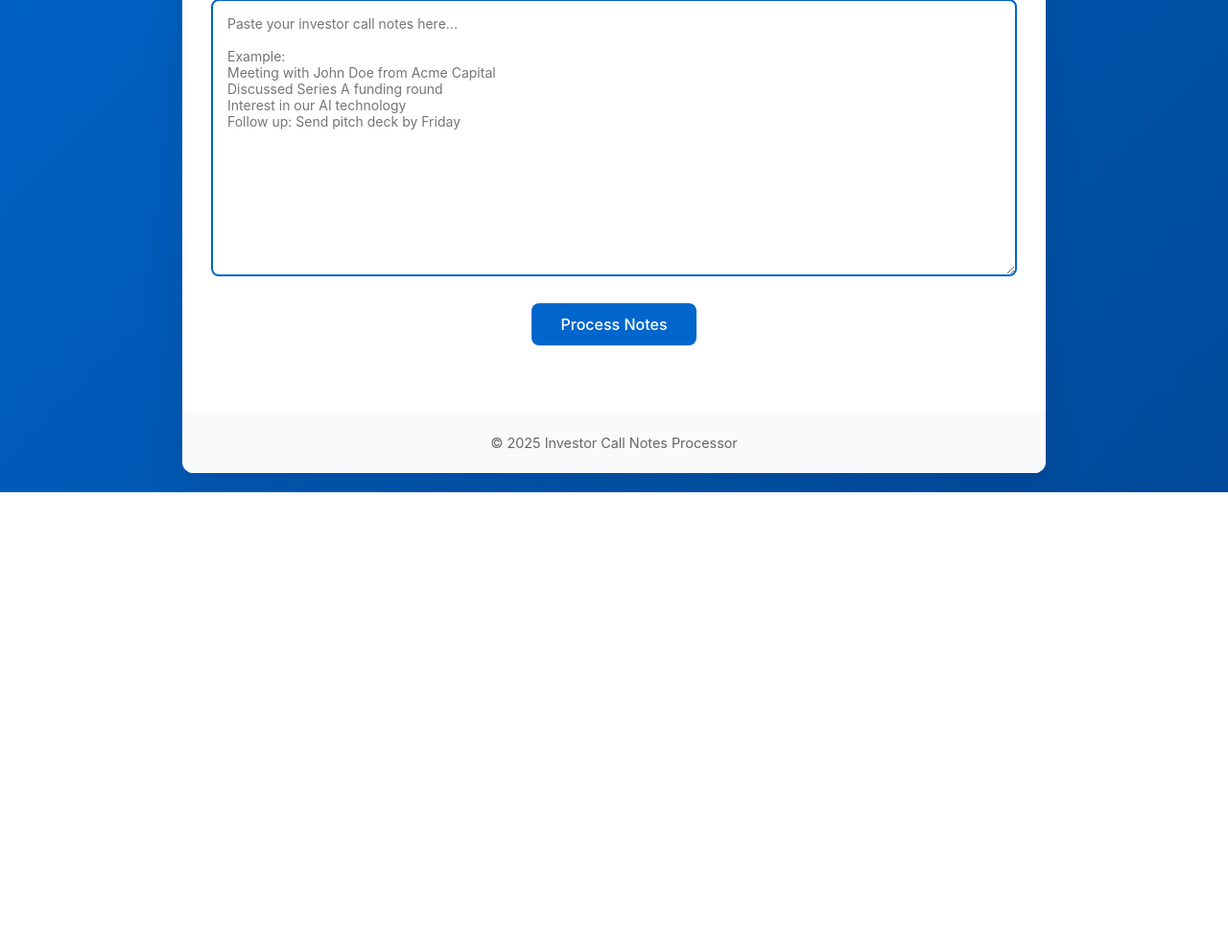
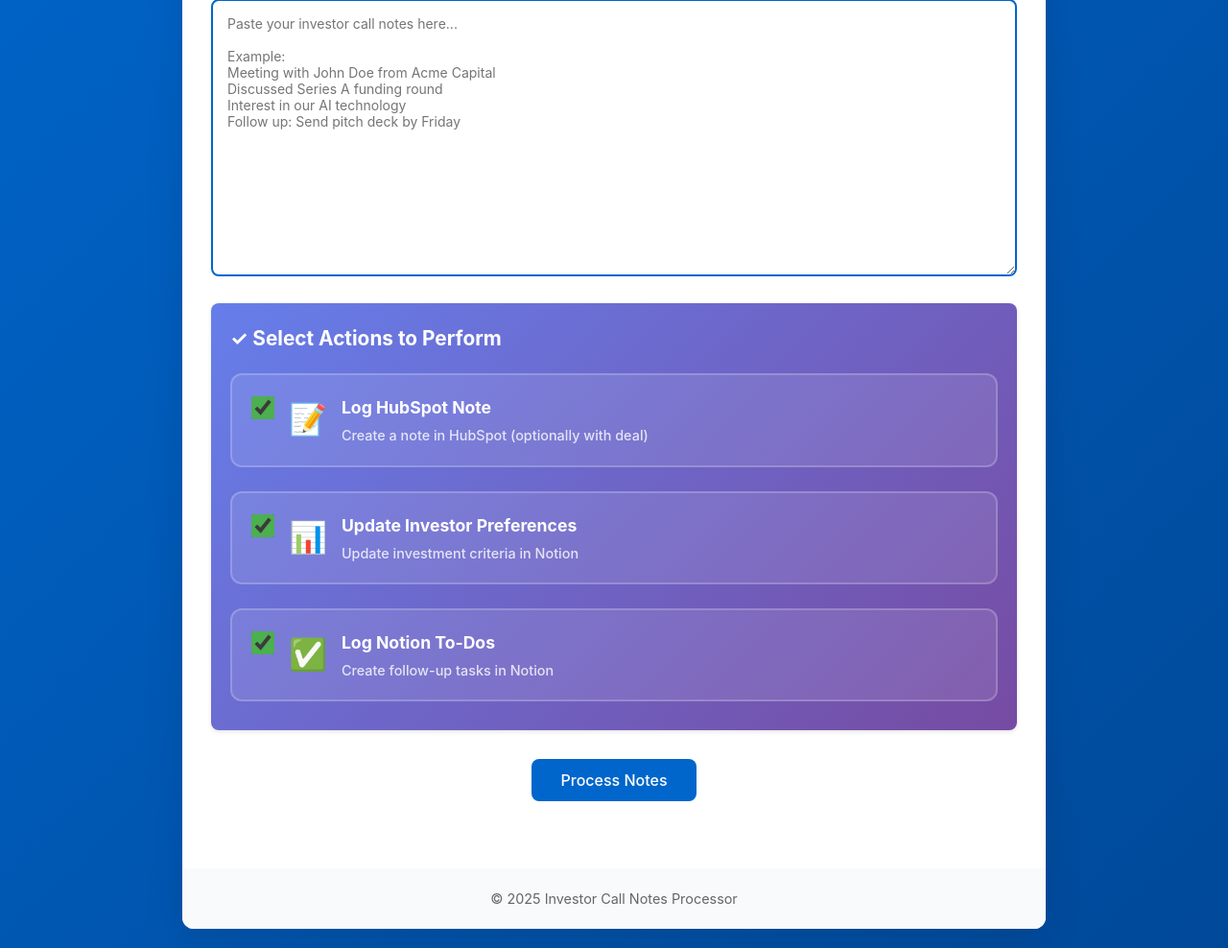
Before and after one commit to backwardstail/notion-hubspot-connector, a Flask app: page / in a window 1280 px wide. Shown: the part 332-1320 px from the top of the page at 96% size. Before the commit the page ends 845 px from the top, so only its background shows below. Run offline with Flask 3, Linux system fonts and the light colour scheme; some libraries are stand-ins or nearby versions.

Commit message:
working version with selectors on front end

```diff
--- a/app.py
+++ b/app.py
@@ -67,10 +67,22 @@ def process_notes():
         if not notes:
             return jsonify({'error': 'Notes cannot be empty'}), 400
 
+        # Get action flags from frontend
+        actions = data.get('actions', {})
+        enable_hubspot_note = actions.get('enable_hubspot_note', True)
+        enable_investor_prefs = actions.get('enable_investor_prefs', True)
+        enable_todos = actions.get('enable_todos', True)
+
         logger.info(f"Processing notes with length: {len(notes)}")
+        logger.info(f"Actions enabled - HubSpot: {enable_hubspot_note}, Investor Prefs: {enable_investor_prefs}, TODOs: {enable_todos}")
 
         # STEP 1: Parse notes with Claude
-        parse_result = parse_meeting_notes(notes, ANTHROPIC_API_KEY)
+        parse_result = parse_meeting_notes(
+            notes,
+            ANTHROPIC_API_KEY,
+            parse_preferences=enable_investor_prefs,
+            parse_todos=enable_todos
+        )
 
         if not parse_result['success']:
             return jsonify({'error': f'Failed to parse notes: {parse_result["error"]}'}), 500
@@ -512,9 +524,9 @@ def confirm_and_execute():
         else:
             logger.warning(f"Cannot construct HubSpot URL - contact_id: {contact_id}, HUBSPOT_PORTAL_ID: {HUBSPOT_PORTAL_ID}")
 
-        # Validate contact_id only if HubSpot is not skipped
-        if not skip_hubspot and not contact_id:
-            return jsonify({'error': 'No contact_id provided'}), 400
+        # Validate that we have at least contact_id or deal_id if HubSpot is not skipped
+        if not skip_hubspot and not contact_id and not deal_id:
+            return jsonify({'error': 'Either contact_id or deal_id must be provided'}), 400
 
         logger.info(f"Executing updates - HubSpot Action: {hubspot_action}, Investor Prefs: {not skip_investor_prefs}, Create TODOs: {len(todos) > 0}")
 
--- a/static/script.js
+++ b/static/script.js
@@ -175,6 +175,32 @@ dealDropdown.addEventListener('change', handleDealSelection);
 searchDealsBtn.addEventListener('click', handleSearchDeals);
 dealSearchDropdown.addEventListener('change', handleDealSearchSelection);
 
+// Master action checkbox event listeners
+const enableHubspotNoteCheckbox = document.getElementById('enable-hubspot-note');
+const enableInvestorPrefsCheckbox = document.getElementById('enable-investor-prefs');
+const enableTodosCheckbox = document.getElementById('enable-todos');
+
+if (enableHubspotNoteCheckbox) {
+    enableHubspotNoteCheckbox.addEventListener('change', (e) => {
+        // Optionally toggle HubSpot sections visibility
+        updateExecutionSummary();
+    });
+}
+
+if (enableInvestorPrefsCheckbox) {
+    enableInvestorPrefsCheckbox.addEventListener('change', (e) => {
+        // Optionally toggle investor prefs sections visibility
+        updateExecutionSummary();
+    });
+}
+
+if (enableTodosCheckbox) {
+    enableTodosCheckbox.addEventListener('change', (e) => {
+        // Optionally toggle todos sections visibility
+        updateExecutionSummary();
+    });
+}
+
 // Notion checkbox event listeners
 updateInvestorPrefsCheckbox.addEventListener('change', handleInvestorPrefsCheckboxChange);
 createTodosCheckbox.addEventListener('change', handleTodosCheckboxChange);
@@ -199,12 +225,24 @@ async function handleProcessNotes() {
     showLoading();
 
     try {
+        // Get checkbox states
+        const enableHubspotNote = document.getElementById('enable-hubspot-note').checked;
+        const enableInvestorPrefs = document.getElementById('enable-investor-prefs').checked;
+        const enableTodos = document.getElementById('enable-todos').checked;
+
         const response = await fetch('/api/process-notes', {
             method: 'POST',
             headers: {
                 'Content-Type': 'application/json',
             },
-            body: JSON.stringify({ notes }),
+            body: JSON.stringify({
+                notes,
+                actions: {
+                    enable_hubspot_note: enableHubspotNote,
+                    enable_investor_prefs: enableInvestorPrefs,
+                    enable_todos: enableTodos
+                }
+            }),
         });
 
         const data = await response.json();
@@ -1631,10 +1669,20 @@ function updateExecutionSummary() {
  * Handle confirm and execute
  */
 async function handleConfirmAndExecute() {
+    // Get master action checkboxes
+    const enableHubspotNote = document.getElementById('enable-hubspot-note')?.checked ?? true;
+    const enableInvestorPrefs = document.getElementById('enable-investor-prefs')?.checked ?? true;
+    const enableTodos = document.getElementById('enable-todos')?.checked ?? true;
+
     // Get user selections first
-    const hubspotAction = document.querySelector('input[name="hubspot-action"]:checked')?.value || 'skip';
-    const shouldUpdateInvestorPrefs = updateInvestorPrefsCheckbox && updateInvestorPrefsCheckbox.checked;
-    const shouldCreateTodos = createTodosCheckbox && createTodosCheckbox.checked;
+    let hubspotAction = document.querySelector('input[name="hubspot-action"]:checked')?.value || 'skip';
+    const shouldUpdateInvestorPrefs = enableInvestorPrefs && updateInvestorPrefsCheckbox && updateInvestorPrefsCheckbox.checked;
+    const shouldCreateTodos = enableTodos && createTodosCheckbox && createTodosCheckbox.checked;
+
+    // Override hubspotAction if master checkbox is disabled
+    if (!enableHubspotNote) {
+        hubspotAction = 'skip';
+    }
 
     // VALIDATION 1: Check if at least one action is selected
     if (hubspotAction === 'skip' && !shouldUpdateInvestorPrefs && !shouldCreateTodos) {
--- a/static/style.css
+++ b/static/style.css
@@ -1807,3 +1807,105 @@ footer {
         max-width: none;
     }
 }
+
+/* ===================================================================
+   Action Selection Checkboxes
+   =================================================================== */
+
+.action-selection-card {
+    background: linear-gradient(135deg, #667eea 0%, #764ba2 100%);
+    color: white;
+    border: none;
+    margin-bottom: 30px;
+}
+
+.action-selection-card h3 {
+    color: white;
+    margin-bottom: 20px;
+    font-size: 1.3rem;
+}
+
+.action-checkboxes {
+    display: flex;
+    flex-direction: column;
+    gap: 15px;
+}
+
+.action-checkbox-label {
+    display: flex;
+    align-items: flex-start;
+    gap: 15px;
+    padding: 20px;
+    background: rgba(255, 255, 255, 0.1);
+    border: 2px solid rgba(255, 255, 255, 0.2);
+    border-radius: 12px;
+    cursor: pointer;
+    transition: all 0.3s ease;
+}
+
+.action-checkbox-label:hover {
+    background: rgba(255, 255, 255, 0.15);
+    border-color: rgba(255, 255, 255, 0.4);
+    transform: translateY(-2px);
+}
+
+.action-checkbox-label input[type="checkbox"] {
+    width: 24px;
+    height: 24px;
+    margin-top: 2px;
+    cursor: pointer;
+    accent-color: #4CAF50;
+}
+
+.action-checkbox-label input[type="checkbox"]:not(:checked) ~ .action-checkbox-text {
+    opacity: 0.5;
+}
+
+.action-checkbox-label input[type="checkbox"]:not(:checked) ~ .action-checkbox-icon {
+    opacity: 0.5;
+}
+
+.action-checkbox-icon {
+    font-size: 2rem;
+    flex-shrink: 0;
+    transition: all 0.3s ease;
+}
+
+.action-checkbox-text {
+    flex: 1;
+    display: flex;
+    flex-direction: column;
+    gap: 5px;
+    transition: opacity 0.3s ease;
+}
+
+.action-checkbox-text strong {
+    font-size: 1.1rem;
+    color: white;
+}
+
+.action-checkbox-desc {
+    font-size: 0.9rem;
+    color: rgba(255, 255, 255, 0.8);
+    line-height: 1.4;
+}
+
+/* Responsive */
+@media (max-width: 768px) {
+    .action-checkbox-label {
+        padding: 15px;
+        gap: 12px;
+    }
+
+    .action-checkbox-icon {
+        font-size: 1.5rem;
+    }
+
+    .action-checkbox-text strong {
+        font-size: 1rem;
+    }
+
+    .action-checkbox-desc {
+        font-size: 0.85rem;
+    }
+}
--- a/templates/index.html
+++ b/templates/index.html
@@ -36,6 +36,40 @@
                         rows="15"
                     ></textarea>
                 </div>
+
+                <!-- Action Selection Checkboxes -->
+                <div class="preview-card action-selection-card">
+                    <h3>✓ Select Actions to Perform</h3>
+                    <div class="action-checkboxes">
+                        <label class="action-checkbox-label">
+                            <input type="checkbox" id="enable-hubspot-note" checked>
+                            <span class="action-checkbox-icon">📝</span>
+                            <span class="action-checkbox-text">
+                                <strong>Log HubSpot Note</strong>
+                                <span class="action-checkbox-desc">Create a note in HubSpot (optionally with deal)</span>
+                            </span>
+                        </label>
+
+                        <label class="action-checkbox-label">
+                            <input type="checkbox" id="enable-investor-prefs" checked>
+                            <span class="action-checkbox-icon">📊</span>
+                            <span class="action-checkbox-text">
+                                <strong>Update Investor Preferences</strong>
+                                <span class="action-checkbox-desc">Update investment criteria in Notion</span>
+                            </span>
+                        </label>
+
+                        <label class="action-checkbox-label">
+                            <input type="checkbox" id="enable-todos" checked>
+                            <span class="action-checkbox-icon">✅</span>
+                            <span class="action-checkbox-text">
+                                <strong>Log Notion To-Dos</strong>
+                                <span class="action-checkbox-desc">Create follow-up tasks in Notion</span>
+                            </span>
+                        </label>
+                    </div>
+                </div>
+
                 <div class="button-group">
                     <button id="process-btn" class="btn btn-primary">Process Notes</button>
                 </div>
```
Also changed, not shown: claude_parser.py (+46 -22 lines).
